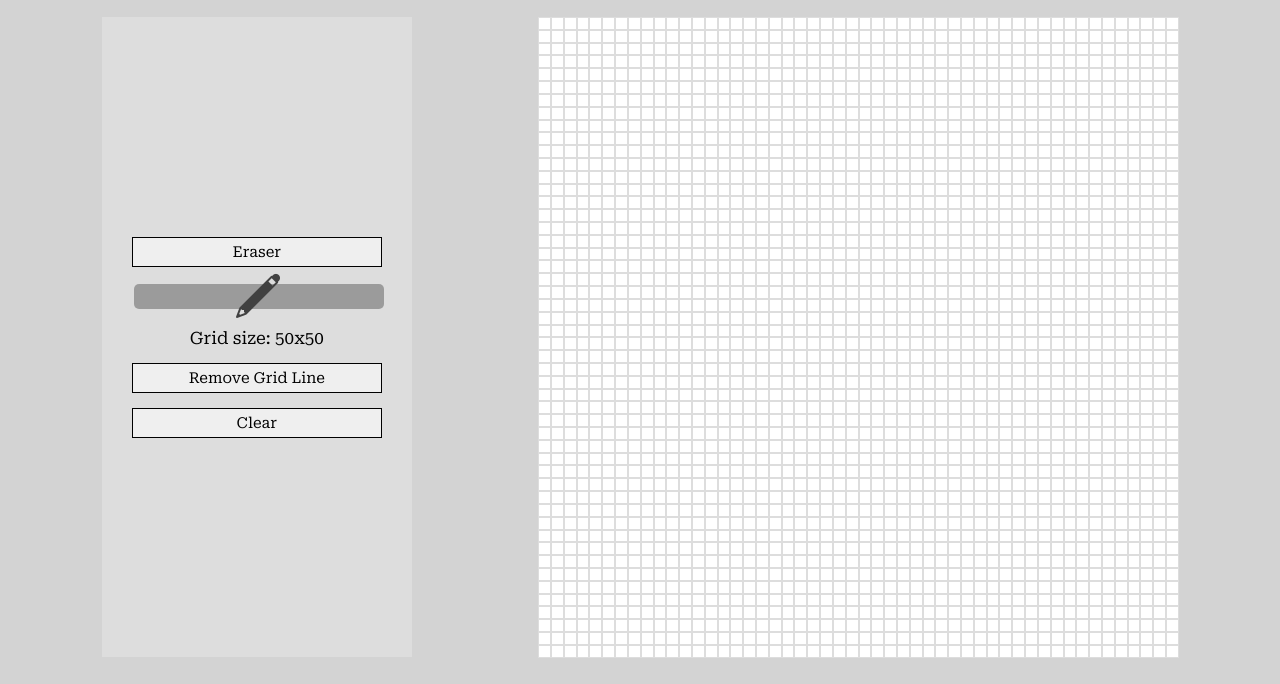
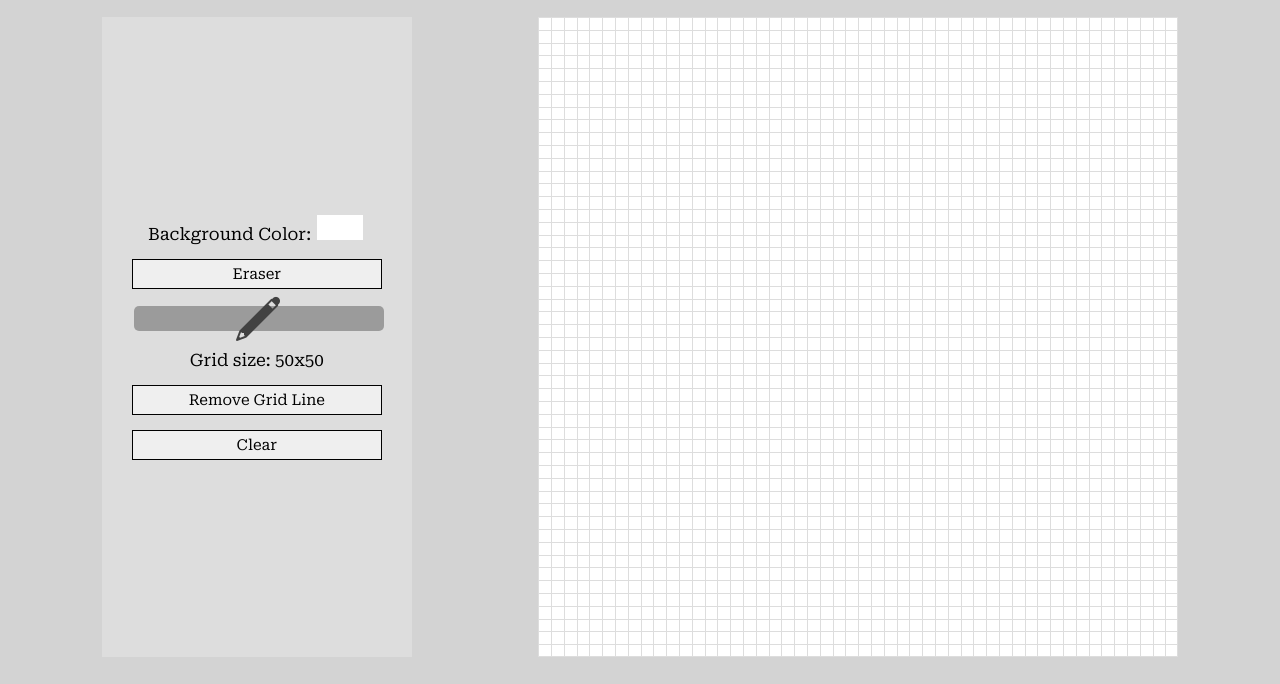
Before and after one commit to ttdo19/Etch-a-Sketch, a plain HTML site: page index.html in a window 1280 px wide. Shown: the part 116-800 px from the top of the page. Drawn offline with Linux system fonts and the light colour scheme; a web font is replaced by a local one.

Commit message:
Fix the grid border issue

```diff
--- a/app.js
+++ b/app.js
@@ -1,5 +1,7 @@
 let hasBorder = 1;
 let eraserOn = 0;
+let gridSize;
+const defaultColor = "#FFFFFF";
 
 const container = document.getElementById("container");
 const slider = document.getElementById("myRange")
@@ -7,37 +9,52 @@ const numDiv = document.querySelector("#num-divs")
 const toggleGridBtn = document.querySelector("#toggle-grid");
 const clearBtn = document.querySelector("#clear");
 const eraserBtn = document.querySelector("#eraser");
+const colorPicker =document.querySelector("#color-picker");
 
 toggleGridBtn.addEventListener('click', toggleBorder);
 clearBtn.addEventListener('click', clearColor);
 eraserBtn.addEventListener('click', toogleEraser);
 
-function makeRows(rows, cols) {
+function makeGrid(rows, cols) {
     container.style.setProperty('--grid-rows', rows);
     container.style.setProperty('--grid-cols', cols);
+    gridSize = rows;
     let cellClassName;
-    if (hasBorder) cellClassName = "grid-item with-border";
+    if (hasBorder) cellClassName = "grid-item top-left-border";
     else cellClassName = "grid-item";
     for (let i = 0; i < (rows * cols); i++) {
         let cell = document.createElement("div");
         // cell.innerText = (i+1);
         container.appendChild(cell).className = cellClassName;
-        cell.addEventListener('mouseenter', addHoverEffect);
+        //add the right border to all cells on the right edge of the grid
+        if (hasBorder && (i % cols === cols -1)) cell.classList.add("right-border");
+        //add the bottom border to all cells on the bottom edge of the grid
+        if (hasBorder && (Math.floor(i/rows) === rows-1)) cell.classList.add("bottom-border");
+        cell.addEventListener('click', activatePen);
     }
 }
 
 //by default
-makeRows(50, 50);
-numDiv.innerHTML = "Grid size: 50x50";
+function startup() {
+    makeGrid(50, 50);
+    numDiv.innerHTML = "Grid size: 50x50";
+    colorPicker.value = defaultColor;
+    colorPicker.addEventListener("input", updateAll, false);
+    colorPicker.addEventListener("change", updateAll, false);
+    colorPicker.select();
+}
+
+window.addEventListener("load", startup, false);
 
 slider.oninput = function() {
     numDiv.innerHTML = "Grid size: " + this.value + 'x' + this.value;
     deleteGrid();
-    makeRows(this.value, this.value);
+    makeGrid(this.value, this.value);
 }
 
 function deleteGrid() {
     while(container.firstChild) {
+        container.removeEventListener('mousedown', addHoverEffect);
         container.lastChild = null;
         container.removeChild(container.lastChild);
     }
@@ -45,12 +62,16 @@ function deleteGrid() {
 
 function toggleBorder() {
     const cells = document.querySelectorAll(".grid-item");
-    cells.forEach((cell)=> cell.classList.toggle("with-border"));
+    for (let i = 0; i < gridSize * gridSize; i++) {
+        cells[i].classList.toggle("top-left-border");
+        if (i % gridSize === gridSize -1) cells[i].classList.toggle("right-border");
+        if (Math.floor(i/gridSize) === gridSize-1) cells[i].classList.toggle("bottom-border");
+    }
     hasBorder = !hasBorder;
     toggleGridBtn.classList.toggle("clicked");
 }
 
-function addHoverEffect(e) {
+function activatePen(e) {
     if (eraserOn) e.target.style.backgroundColor = 'white';
     else e.target.style.backgroundColor = 'black';
 }
@@ -66,3 +87,8 @@ function toogleEraser() {
     eraserOn = !eraserOn
     eraserBtn.classList.toggle("clicked");
 }
+
+function updateAll(e) {
+    const cells = document.querySelectorAll(".grid-item");
+    cells.forEach((cell) => cell.style.backgroundColor = e.target.value);
+}
--- a/index.html
+++ b/index.html
@@ -15,6 +15,10 @@
         <h1 id="title">Etch-a-Sketch</h1>
         <div id="main-container">
             <div id="modification-menu">
+                <div id="bgc-picker-container">
+                    <label for="color-picker">Background Color:</label>
+                    <input type="color" value="#FFFFFF" id="color-picker" />
+                </div>
                 <button id="eraser">Eraser</button>
                 <div class="slide-container">
                     <input type="range" min="1" max="100" value="50" class="slider" id="myRange">
--- a/style.css
+++ b/style.css
@@ -5,6 +5,7 @@ body {
     --grid-rows: 50;
     --grid-cols: 50;
 }
+
 
 #main-container {
     display: flex;
@@ -22,29 +23,40 @@ body {
     height: fit-content;
 }
 
+/* Grid container and its children */
 #container {
     display: grid;
     grid-template-columns: repeat(var(--grid-cols), 1fr);
     grid-template-rows: repeat(var(--grid-rows), 1fr);
-    gap: 0;
     height: 640px;
     width: 640px;
     background-color: white;
 }
 
 .grid-item{
-    aspect-ratio: 1;
-    border: none;
+    /* aspect-ratio: 1; */
+    /* border: 1px rgba(0, 0, 0, 0.041) solid; */
+    background-color: rgba(255, 255, 255, 1);
 }
 
-.with-border {
-    border: 0.2px solid #ddd;
+.top-left-border {
+    border-top: 1px solid #ddd;
+    border-left: 1px solid #ddd;
+}
+
+.right-border {
+    border-right: 1px solid #ddd;
+}
+
+.bottom-border {
+    border-bottom: 1px solid #ddd;
 }
 
 .grid-item:hover {
     background-color: black;
 }
 
+/* menu to modify the grid */
 #modification-menu {
     display: flex;
     flex-direction: column;
@@ -78,6 +90,7 @@ button:hover {
     background-color: #C5C3C6;
 }
 
+/* slider */
 .slide-container {
     width: 100%;
 }
@@ -106,3 +119,23 @@ button:hover {
     background: url('icons8-pencil-50.png');
     cursor: pointer;
 }
+
+/* color picker */
+.bgc-picker-container {
+    display: flex;
+    flex-direction: row;
+}
+
+input[type="color"] {
+    outline: none;
+    border: none;
+    background-color: rgba(0,0,0,0);
+    border-radius: 2px;
+}
+
+input[type="color"]::-webkit-color-swatch-wrapper {
+	padding: 0;
+}
+input[type="color"]::-webkit-color-swatch {
+	border: none;
+}
```
